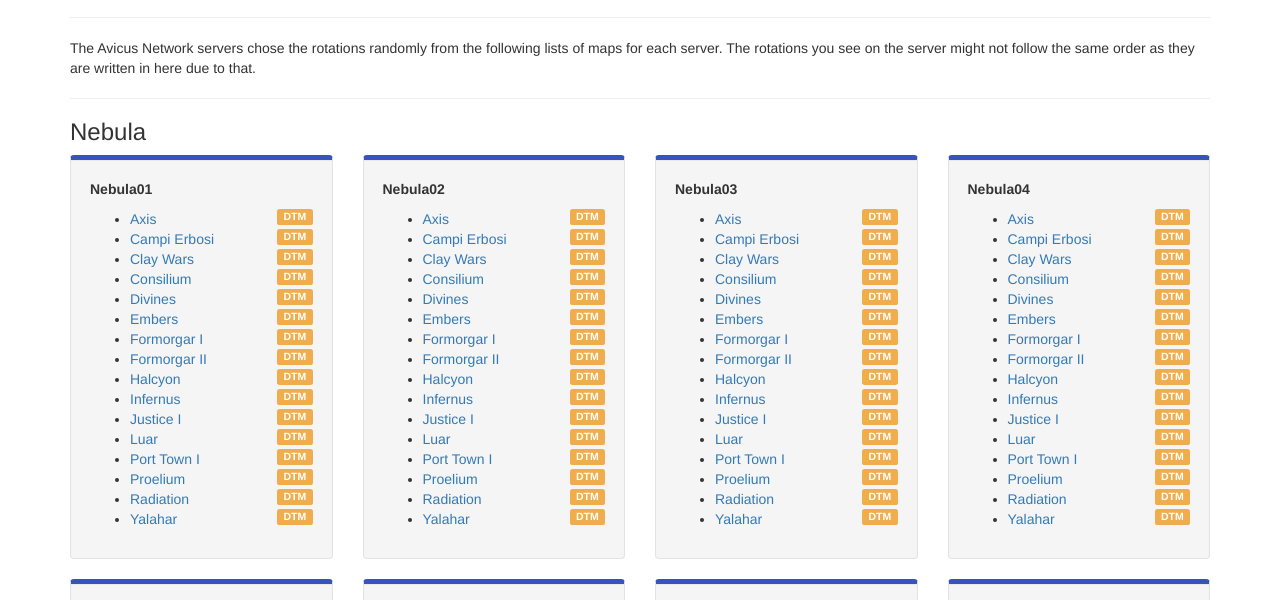
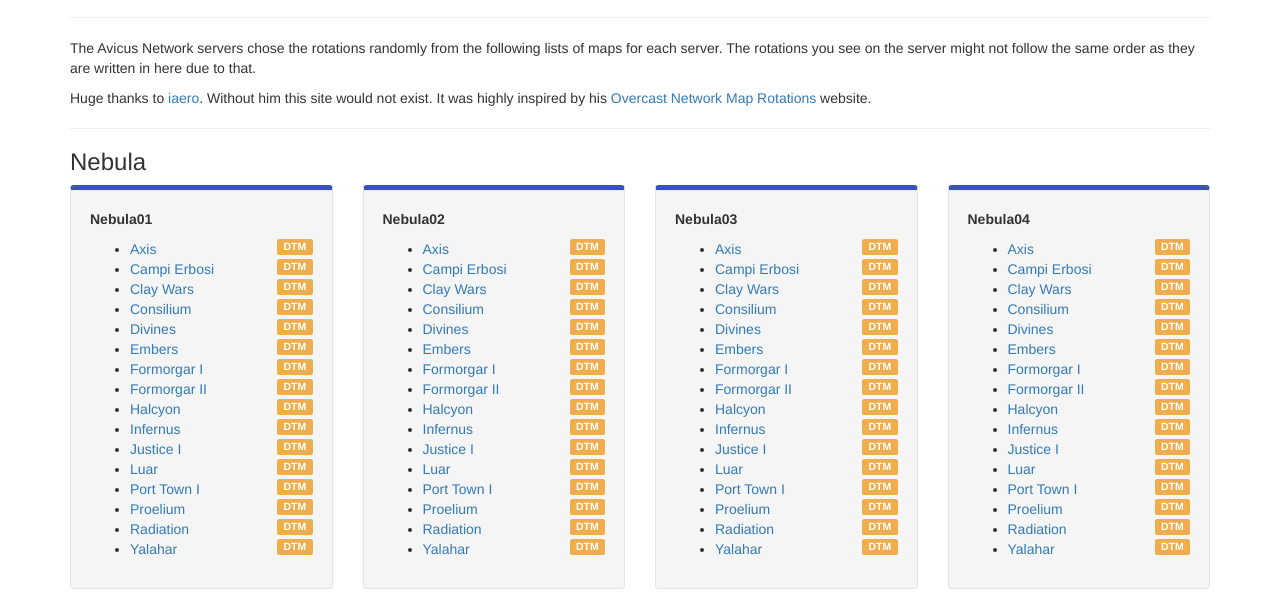
Before and after one commit to ivifetitaYT/matic0basle.github.io, a plain HTML site: page avicus/rotations/index.html in a window 1280 px wide. Shown: the part 125-725 px from the top of the page. Drawn offline with nearby package versions, Linux system fonts and the light colour scheme; a script that the page names is missing.

Commit message:
Add credits to iaero

```diff
--- a/avicus/rotations/index.html
+++ b/avicus/rotations/index.html
@@ -30,6 +30,7 @@
       <div class="alert alert-warning" role="alert"><i class="fa fa-exclamation-triangle"></i> <b>NOTE:</b> The list might get outdated because it has to be changed by hand! You can help update it by creating an issue or a pull request on <a href="https://github.com/matic0basle/matic0basle.github.io/issues">Github</a>.</div>
       <hr>
       <p>The Avicus Network servers chose the rotations randomly from the following lists of maps for each server. The rotations you see on the server might not follow the same order as they are written in here due to that.</p>
+      <p>Huge thanks to <a href="https://iaero.me/">iaero</a>. Without him this site would not exist. It was highly inspired by his <a href="https://ocn.iaero.me/rotations">Overcast Network Map Rotations</a> website.</p>
       <hr>
       <h3>Nebula</h3>
       <div class="row">
```
